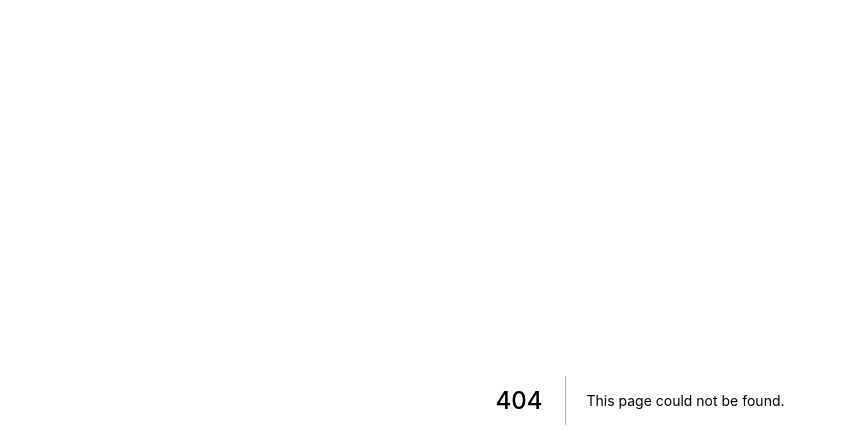
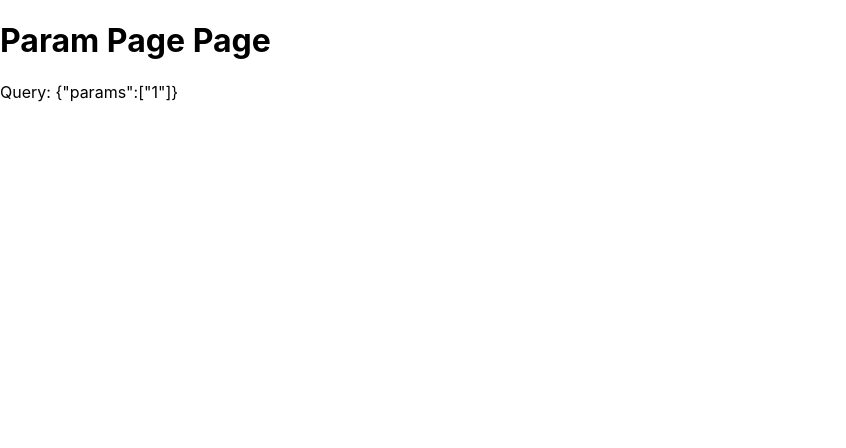
Before and after one commit to AISolutionsMaster/learn-nextjs, a Next.js app: page /posts/1 in a window 1280 px wide. Before the commit this address had no page. Shown: the top 448 px of the page, without its empty margins (0-846 px from the left). Built offline with nearby package versions, Linux system fonts and the light colour scheme.

Commit message:
Change home title

```diff
--- /dev/null
+++ b/pages/posts/[...params].tsx
@@ -0,0 +1,15 @@
+import { useRouter } from 'next/router';
+import * as React from 'react';
+
+export interface ParamPagesProps {
+}
+
+export default function ParamPages (props: ParamPagesProps) {
+  const router = useRouter();
+  return (
+    <div>
+      <h1>Param Page Page</h1>
+      <p>Query: {JSON.stringify(router.query)}</p>
+    </div>
+  );
+}
```
Also changed, not shown: pages/about.tsx (added, +12 -0 lines), pages/posts/[postID].tsx (added, +15 -0 lines), pages/posts/create.tsx (added, +12 -0 lines), pages/posts/index.tsx (added, +12 -0 lines), 1 other file (tests, documents, lock files or other folders).
